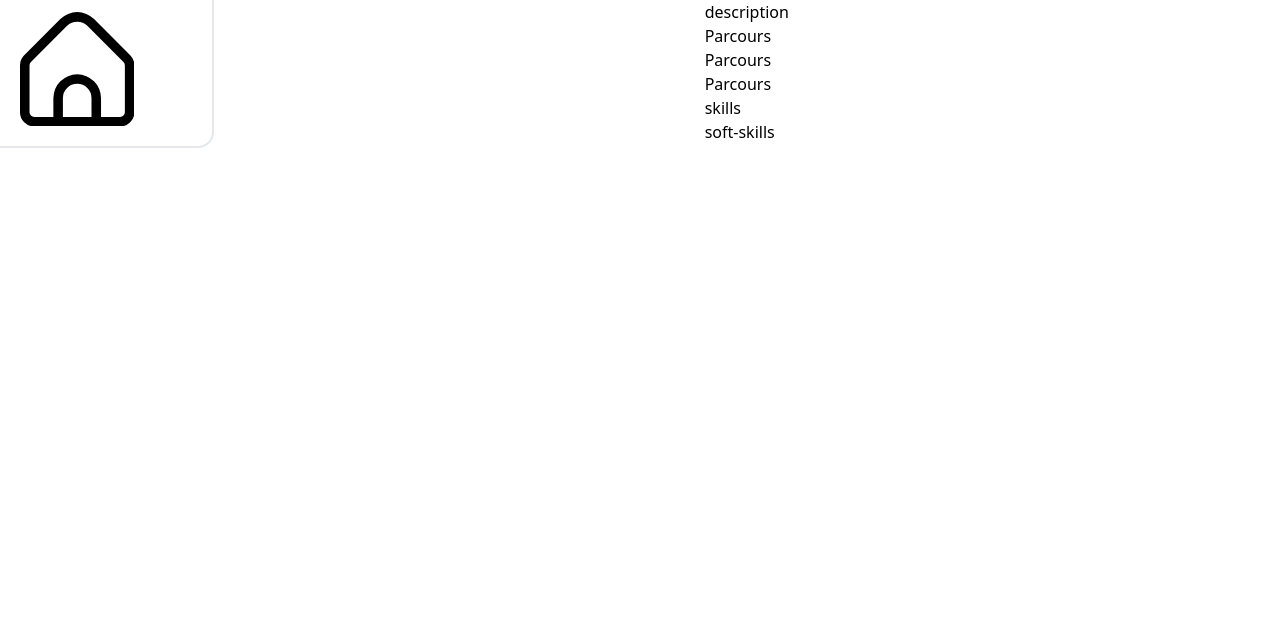
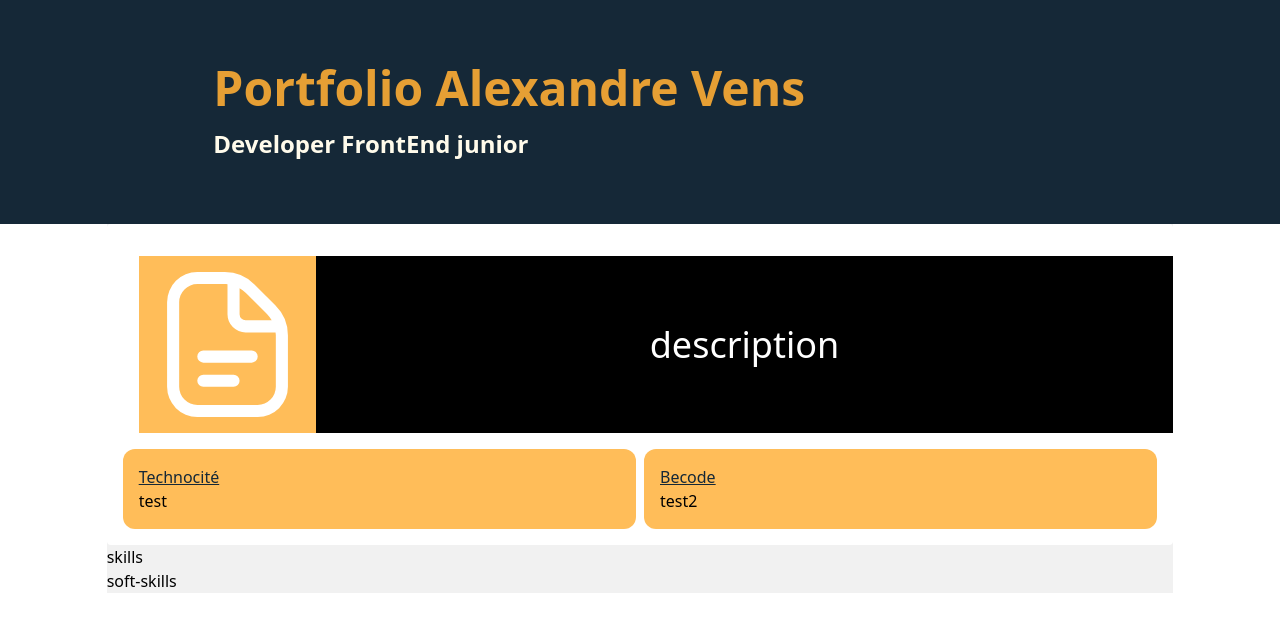
Before and after one commit to v-alex-dev/portefolio, a React (Vite) app: page / in a window 1280 px wide. Shown: the top 632 px of the page. Built offline with nearby package versions, Linux system fonts and the light colour scheme.

Commit message:
update project

```diff
--- a/package.json
+++ b/package.json
@@ -13,15 +13,18 @@
     "framer-motion": "^10.16.12",
     "react": "^18.2.0",
     "react-dom": "^18.2.0",
+    "react-loader-spinner": "^6.1.6",
     "react-router-dom": "^6.20.0",
     "react-spring": "^9.7.3"
   },
   "devDependencies": {
     "@types/react": "^18.2.37",
     "@types/react-dom": "^18.2.15",
+    "@typescript-eslint/eslint-plugin": "^6.15.0",
+    "@typescript-eslint/parser": "^6.15.0",
     "@vitejs/plugin-react-swc": "^3.5.0",
     "autoprefixer": "^10.4.16",
-    "eslint": "^8.53.0",
+    "eslint": "^8.56.0",
     "eslint-plugin-react": "^7.33.2",
     "eslint-plugin-react-hooks": "^4.6.0",
     "eslint-plugin-react-refresh": "^0.4.4",
--- a/src/App.jsx
+++ b/src/App.jsx
@@ -3,6 +3,8 @@ import {createBrowserRouter, defer, RouterProvider} from "react-router-dom";
 import Error404 from "./errors/404.jsx";
 import Layouts from "./layouts/layouts.jsx";
 import Home from "./layouts/home.jsx";
+import Header from "./layouts/header.jsx";
+import Footer from "./layouts/footer.jsx";
 
 function App() {
   const router = createBrowserRouter([
@@ -26,7 +28,9 @@ function App() {
 
   return (
     <>
+      <Header/>
       <RouterProvider router={router}/>
+      <Footer/>
     </>
   )
 }
--- /dev/null
+++ b/src/components/article.jsx
@@ -0,0 +1,20 @@
+import Loader from "./loader.jsx";
+import {motion} from "framer-motion";
+
+const Article = ({ title, description, loading}) => {
+    console.log(title)
+    return (
+        !loading ?
+
+                    <article>
+                        <h3 className={"text-blue underline"}>{title}</h3>
+                        <p>{description}</p>
+                    </article>
+
+            :
+                <Loader primaryColor={"#152837"} secondaryColor={"#E69F34"}/>
+
+    )
+}
+
+export default Article
--- /dev/null
+++ b/src/components/loader.jsx
@@ -0,0 +1,23 @@
+import {Oval} from "react-loader-spinner";
+
+const Loader = ({primaryColor, secondaryColor}) => {
+
+
+    return (
+        <>
+            <div className={"w-full mt-4 flex justify-center items-center"}>
+                <Oval   height={80}
+                        width={80} color={primaryColor}
+                        wrapperStyle={{}}
+                        wrapperClass=""
+                        visible={true}
+                        ariaLabel='oval-loading'
+                        secondaryColor={secondaryColor}
+                        strokeWidth={2}
+                        strokeWidthSecondary={2}/>
+            </div>
+        </>
+    )
+}
+
+export default Loader;
--- /dev/null
+++ b/src/components/titleSection.jsx
@@ -0,0 +1,10 @@
+const TitleSection = ({title, urlImg}) => {
+
+    return(
+        <div className={"flex flex-row-reverse bg-dark items-center m-4 w-full"}>
+            <h2 className={"text-white text-center w-full text-4xl"}>{title}</h2>
+            <img className={"w-5 basis-1/5 fill-white bg-light-orange p-4"} src={urlImg} alt={title}/>
+        </div>
+  )
+}
+export default TitleSection
--- a/src/layouts/header.jsx
+++ b/src/layouts/header.jsx
@@ -1,12 +1,32 @@
-
+import {motion} from "framer-motion";
 
 const Header = () => {
 
     return (
         <>
-            <header className={"h-56 flex flex-col items-center justify-center  bg-gradient-to-r from-wood via-brun to-sable"}>
-                <h1 className={"font-bold text-5xl text-amber-50"}>Portfolio Alexandre Vens </h1>
-                <blockquote className={"font-bold text-2xl text-amber-50"}>Developer FrontEnd junior</blockquote>
+            <header className={"h-screen md:h-56  flex flex-col items-center justify-center  bg-blue"}>
+                <motion.h1
+                    initial={{opacity: -1}}
+                    animate={{opacity: 1}}
+                    transition={{
+                        duration: 1,
+                        type: "tween",
+                        ease: "easeInOut"
+                    }}
+                    className={"font-bold text-5xl text-orange w-2/3 mx-auto mb-4"}>Portfolio Alexandre Vens
+                </motion.h1>
+                <motion.blockquote
+                    initial={{opacity: -1}}
+                    animate={{opacity: 1}}
+                    transition={{
+                        delay:0.2,
+                        duration: 1,
+                        type: "tween",
+                        ease: "easeInOut"
+                    }}
+                    className={"font-bold text-2xl text-amber-50 w-2/3"}>
+                        Developer FrontEnd junior
+                </motion.blockquote>
             </header>
         </>
     )
--- a/src/layouts/home.jsx
+++ b/src/layouts/home.jsx
@@ -1,19 +1,59 @@
+import Article from "../components/article.jsx";
+import {useEffect, useState} from "react";
+import {motion} from "framer-motion";
+import"../../public/descriptionTitle.svg";
+import TitleSection from "../components/titleSection.jsx";
 const Home = () => {
+    const [loading, setLoading] = useState(true);
+
+    const articleContent = [
+        {
+            parcours: "Technocité",
+            url: 'https://technocite.be/',
+            description: 'test'
+        },
+        {
+            parcours: "Becode",
+            url:'https://becode.org/fr/',
+            description: 'test2'
+        }
+    ]
+
+    useEffect(() => {
+        const fetchData = async () => {
+            try {
+
+                await new Promise((resolve) => setTimeout(resolve, 1000));
+                setTimeout(setLoading(false), 2000)
+
+            } catch (error) {
+                console.error("Erreur lors de la récupération des données", error);
+            }
+        };
+        fetchData();
+    }, []);
+
     return (
-      <div id="home">
-          <section id={"description"} >
-              <h2>description</h2>
-              <div id={"Parcours"} className={"grid-cols-3"}>
-                  <article>
-                      <h3>Parcours</h3>
-                      <p></p>
-                  </article>
-                  <article>
-                      <h3>Parcours</h3>
-                  </article>
-                  <article>
-                      <h3>Parcours</h3>
-                  </article>
+        <div id="home" className={"w-full"}>
+            <section id={"description"}
+                    className={"bg-white rounded p-4"}>
+                <TitleSection title={"description"} urlImg={"../../public/descriptionTitle.svg"}/>
+                <div id={"Parcours"} className={" md:grid md:grid-cols-2 gap-2"}>
+                    {articleContent.map((item, index) => (
+                        <motion.a
+                            initial={{opacity: -1, scale: 0}}
+                            animate={{opacity: 1, scale: 1}}
+                            transition={{
+                                ease: "easeOut",
+                                type: "tween",
+                                duration: 1,
+                            }}
+                            href={item.url}
+                            key={index}
+                            className={"bg-light-orange rounded-xl shadow-dark p-4 hover:shadow-2xl duration-150"}>
+                            <Article title={item.parcours} description={item.description} loading={loading}/>
+                        </motion.a>
+                    ))}
                 </div>
             </section>
             <section id={"skills"}>
--- a/src/layouts/layouts.jsx
+++ b/src/layouts/layouts.jsx
@@ -3,33 +3,7 @@ import {motion} from "framer-motion";
 
 const Layouts = () => {
     return (
-        <main className={"flex flex-row"}>
-            <motion.div
-                className={"w-1/5 border-r-2 border-b-2 rounded-br-2xl"}
-                id={"dashboard"}
-                initial={{x: -100}}
-                animate={{x: 0}}
-                transition={{
-                    duration: 0.5,
-                    type: 'spring',
-
-                }}
-            >
-                <nav className={"flex flex-col justify-center mx-5 my-3 text-center"}>
-                    <ul className={"flex flex-col"}>
-                        <li className={"mb-2 w-2/3"}>
-                            <NavLink to={"/"}>
-                                <div className={"w-full"}>
-                                    <svg  xmlns="http://www.w3.org/2000/svg" id="Outline" viewBox="0 0 24 24">
-                                        <path
-                                            d="M23.121,9.069,15.536,1.483a5.008,5.008,0,0,0-7.072,0L.879,9.069A2.978,2.978,0,0,0,0,11.19v9.817a3,3,0,0,0,3,3H21a3,3,0,0,0,3-3V11.19A2.978,2.978,0,0,0,23.121,9.069ZM15,22.007H9V18.073a3,3,0,0,1,6,0Zm7-1a1,1,0,0,1-1,1H17V18.073a5,5,0,0,0-10,0v3.934H3a1,1,0,0,1-1-1V11.19a1.008,1.008,0,0,1,.293-.707L9.878,2.9a3.008,3.008,0,0,1,4.244,0l7.585,7.586A1.008,1.008,0,0,1,22,11.19Z"/>
-                                    </svg>
-                                </div>
-                            </NavLink>
-                        </li>
-                    </ul>
-                </nav>
-            </motion.div>
+        <main className={"flex flex-row w-10/12 mx-auto md:bg-light-gray"}>
             <div className={"w-full flex justify-center"}>
                 <Outlet/>
             </div>
--- a/tailwind.config.js
+++ b/tailwind.config.js
@@ -7,11 +7,11 @@ export default {
   theme: {
     extend: {
       colors: {
-        'wood': '#613F2E',
-        'brun': '#9F643C',
-        'taupe': '#CB8E62',
-        'beige': '#DEB887',
-        'sable': '#BA8052'
+        'blue':'#152837',
+        'orange':'#E69F34',
+        'light-orange':'#FFBD59',
+        'light-gray':'#F1F1F1',
+        'dark': '#000000'
       }
     },
   },
```
Also changed, not shown: public/descriptionTitle.svg (added), 1 other file (tests, documents, lock files or other folders). Lines whose indentation alone changed are shown as unchanged.
